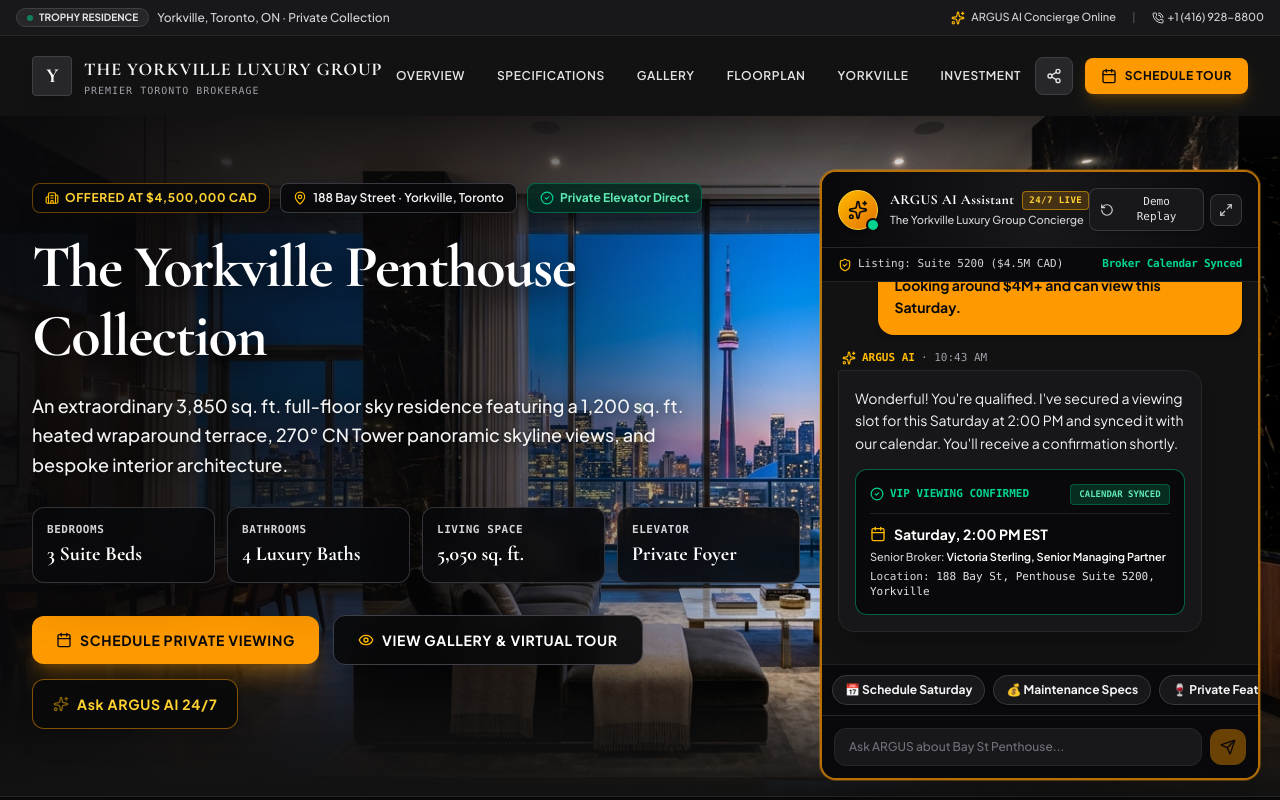
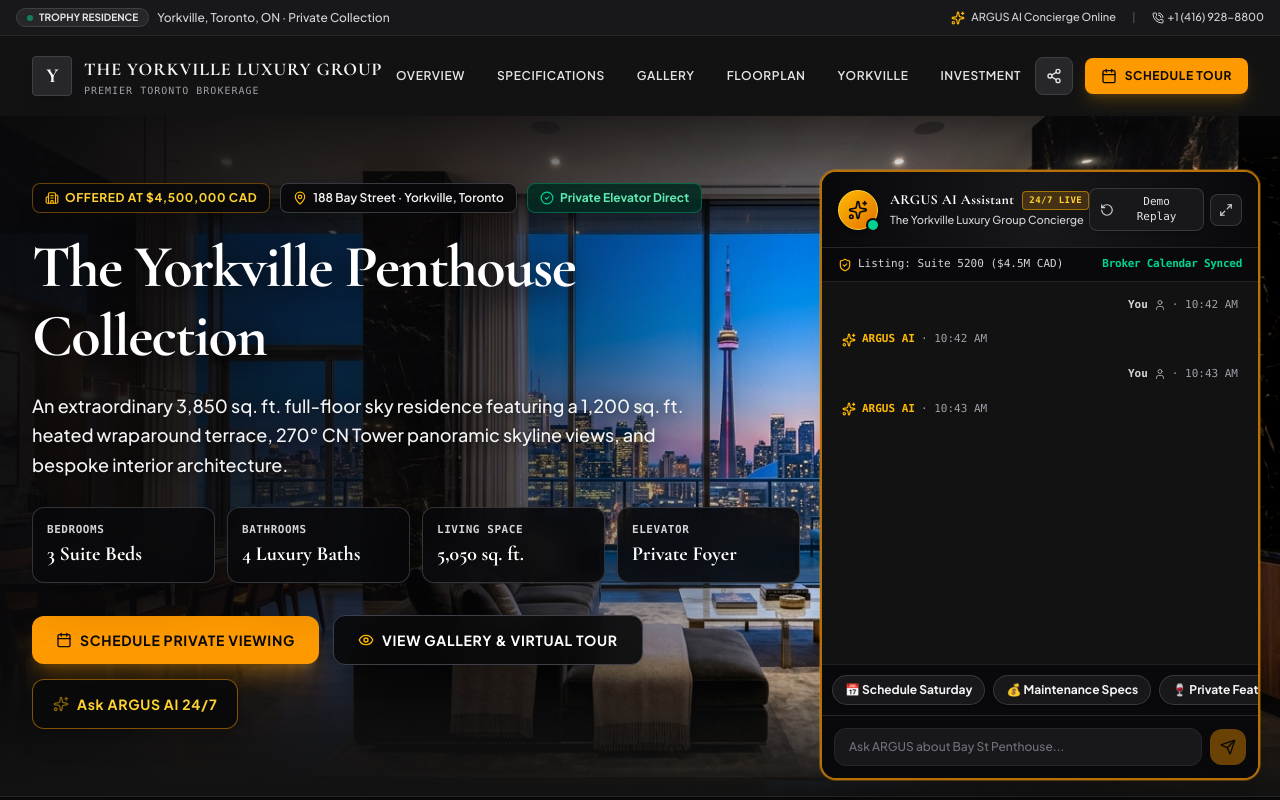
Before and after one commit to MaverickKing17/argus-toronto-brokerage-demo, a React (Vite) app: page / in a window 1280 px wide. Shown: the top 800 px of the page. Built offline with nearby package versions, Linux system fonts and the light colour scheme.

Commit message:
style: improve chat widget layout and response limit
Update CSS for better message bubble rendering and increase Gemini API token limit to 2048 to support longer, more detailed agent responses.

```diff
--- a/server.ts
+++ b/server.ts
@@ -55,7 +55,7 @@ Respond concisely (2-4 sentences max), always offering to schedule a private vie
             config: {
               systemInstruction,
               temperature: 0.7,
-              maxOutputTokens: 300,
+              maxOutputTokens: 2048,
             }
           });
 
--- a/src/components/ArgusChatWidget.tsx
+++ b/src/components/ArgusChatWidget.tsx
@@ -273,13 +273,17 @@ export const ArgusChatWidget: React.FC<ArgusChatWidgetProps> = ({
           </div>
 
           {/* Messages Body */}
-          <div className="flex-1 p-4 overflow-y-auto space-y-4 text-xs font-sans bg-[#121212] scrollbar-thin">
+          <div
+            className="flex-1 p-4 overflow-y-auto overflow-x-hidden space-y-4 text-xs font-sans bg-[#121212] scrollbar-thin messages-scroll-area min-h-0"
+            style={{ overflowY: 'auto', overflowX: 'hidden' }}
+          >
             {messages.map((msg) => (
               <div
                 key={msg.id}
-                className={`flex flex-col ${
+                className={`flex flex-col w-full ${
                   msg.sender === 'user' ? 'items-end' : 'items-start'
                 }`}
+                style={{ maxHeight: 'none', height: 'auto', overflow: 'visible' }}
               >
                 <div className="flex items-center gap-1.5 mb-1 px-1 text-[11px] text-zinc-400 font-mono">
                   {msg.sender === 'user' ? (
@@ -297,7 +301,7 @@ export const ArgusChatWidget: React.FC<ArgusChatWidgetProps> = ({
                 </div>
 
                 <div
-                  className={`p-4 rounded-2xl max-w-[90%] leading-relaxed chat-message-bubble ${
+                  className={`p-4 rounded-2xl max-w-[90%] leading-relaxed chat-message-bubble bpw-chat-bubble bpw-message-content ${
                     msg.sender === 'user'
                       ? 'bg-amber-500 text-zinc-950 font-bold rounded-tr-xs shadow-md text-xs sm:text-sm'
                       : 'bg-zinc-900/90 border border-zinc-800 text-zinc-100 font-normal rounded-tl-xs shadow-xl text-xs sm:text-sm'
@@ -305,19 +309,27 @@ export const ArgusChatWidget: React.FC<ArgusChatWidgetProps> = ({
                   style={{
                     maxHeight: 'none',
                     height: 'auto',
+                    minHeight: 'fit-content',
+                    overflow: 'visible',
                     overflowY: 'visible',
+                    overflowX: 'visible',
                     whiteSpace: 'pre-wrap',
                     wordBreak: 'break-word',
                     overflowWrap: 'break-word'
                   }}
                 >
-                  <p className="whitespace-pre-wrap break-words">{msg.content}</p>
+                  <p
+                    className="whitespace-pre-wrap break-words overflow-visible leading-relaxed"
+                    style={{ maxHeight: 'none', height: 'auto', overflow: 'visible' }}
+                  >
+                    {msg.content}
+                  </p>
 
                   {/* Calendar Confirmation Action Card inside ARGUS AI message */}
                   {msg.actionCard && (
                     <div
                       className="mt-3.5 p-3.5 rounded-xl bg-zinc-950 border border-emerald-500/50 text-zinc-100 space-y-2.5 shadow-inner"
-                      style={{ maxHeight: 'none', height: 'auto', overflowY: 'visible' }}
+                      style={{ maxHeight: 'none', height: 'auto', overflow: 'visible' }}
                     >
                       <div className="flex items-center justify-between border-b border-zinc-800/80 pb-2">
                         <span className="text-[11px] font-mono text-emerald-400 uppercase font-bold flex items-center gap-1.5">
--- a/src/index.css
+++ b/src/index.css
@@ -77,10 +77,18 @@
 #argus-chat-window .chat-message-bubble,
 #argus-chat-window div[class*="rounded-2xl"],
 .bpw-chat-bubble,
-.bpw-message-content {
+.bpw-message-content,
+.bpw-bubble,
+.bpw-message-group,
+.bpw-message-container,
+.bpw-from-bot,
+.bpw-from-user {
   max-height: none !important;
   height: auto !important;
+  min-height: fit-content !important;
+  overflow: visible !important;
   overflow-y: visible !important;
+  overflow-x: visible !important;
   white-space: pre-wrap !important;
   word-break: break-word !important;
   overflow-wrap: break-word !important;
@@ -88,13 +96,28 @@
 
 .chat-message-bubble p,
 #argus-chat-window p,
-#argus-chat-window div[class*="rounded-2xl"] p {
+#argus-chat-window div[class*="rounded-2xl"] p,
+.bpw-chat-bubble p,
+.bpw-message-content p,
+.bpw-bubble p,
+.bpw-message-content span,
+.bpw-message-content div {
   white-space: pre-wrap !important;
   word-break: break-word !important;
   overflow-wrap: break-word !important;
   max-height: none !important;
   height: auto !important;
+  overflow: visible !important;
   overflow-y: visible !important;
+  display: block !important;
+}
+
+#argus-chat-window .messages-scroll-area {
+  overflow-y: auto !important;
+  overflow-x: hidden !important;
+  flex: 1 1 0% !important;
+  min-height: 0 !important;
+  height: auto !important;
 }
 
 /* Completely hide native Botpress floating blue button and default widget overlay */
```
